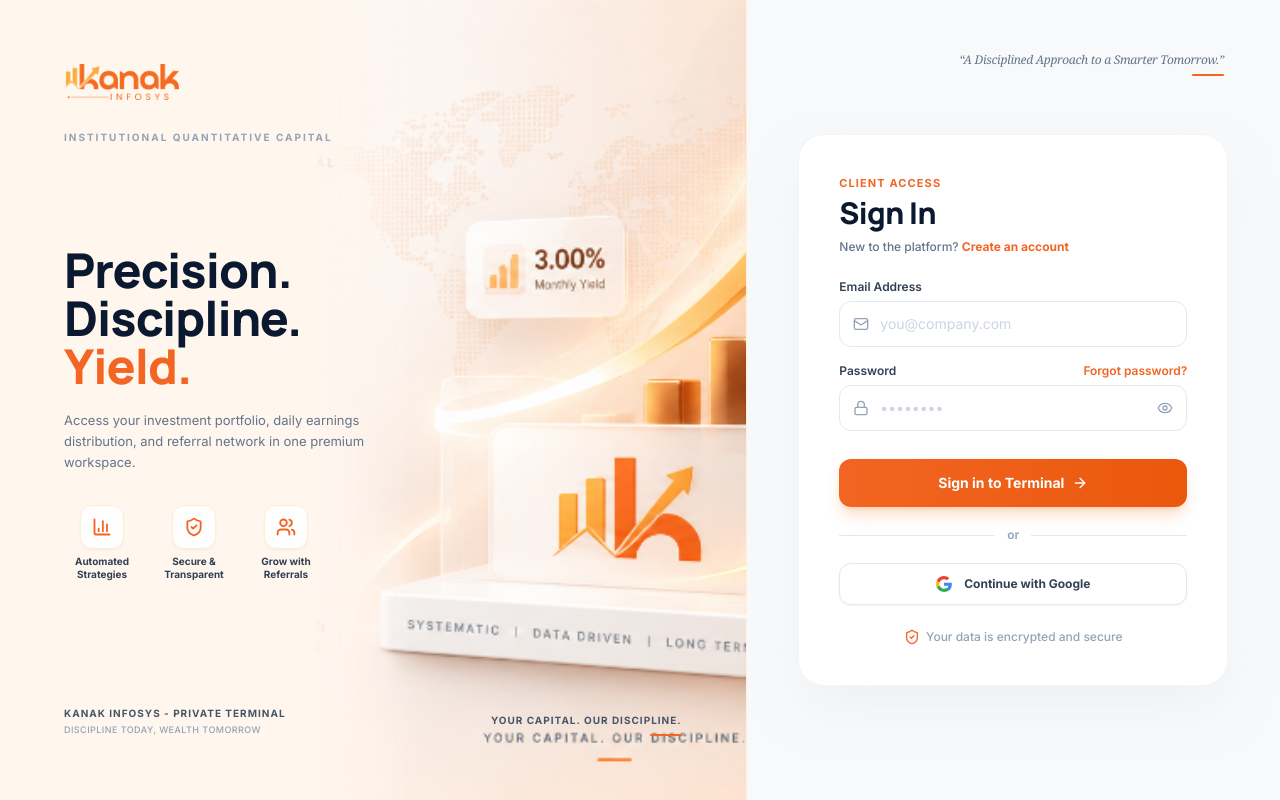
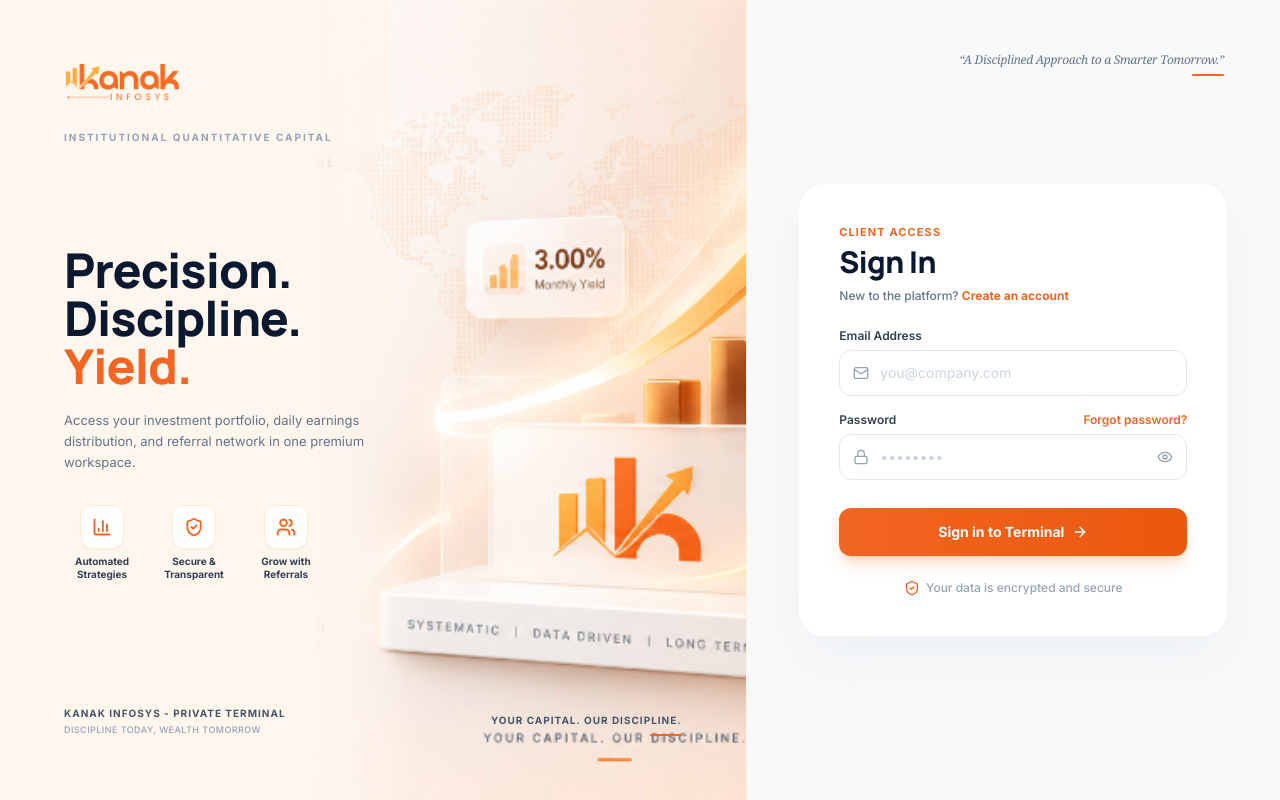
Before and after one commit to chopdaraj/kanakinfosys, a React (Create React App) app in the folder frontend/: page /login in a window 1280 px wide. Built offline with nearby package versions, Linux system fonts and the light colour scheme.

Commit message:
feat(auth): remove Continue with Google button and divider from login page

```diff
--- a/frontend/src/pages/Login.jsx
+++ b/frontend/src/pages/Login.jsx
@@ -41,10 +41,6 @@
     } finally {
       setLoading(false);
     }
-  };
-
-  const handleGoogleLogin = () => {
-    toast.info("Institutional Google SSO: Single Sign-On is currently in audit mode.");
   };
 
   return (
@@ -257,44 +253,6 @@
                 </button>
               </div>
 
-              {/* DIVIDER */}
-              <div className="relative flex items-center justify-center my-3">
-                <div className="border-t border-slate-200 w-full" />
-                <span className="bg-white px-3 text-xs font-semibold text-slate-400 lowercase">
-                  or
-                </span>
-                <div className="border-t border-slate-200 w-full" />
-              </div>
-
-              {/* CONTINUE WITH GOOGLE */}
-              <div>
-                <button
-                  type="button"
-                  onClick={handleGoogleLogin}
-                  className="w-full py-2.5 sm:py-3 px-4 bg-white hover:bg-slate-50 border border-slate-200 rounded-xl text-xs font-bold text-slate-700 flex items-center justify-center gap-3 shadow-sm hover:border-slate-300 active:scale-[0.99] transition-all cursor-pointer"
-                >
-                  <svg className="w-4 h-4 shrink-0" viewBox="0 0 24 24">
-                    <path
-                      fill="#4285F4"
-                      d="M23.745 12.27c0-.7-.06-1.4-.19-2.07H12v4.51h6.6c-.29 1.52-1.14 2.82-2.4 3.68v3.05h3.88c2.27-2.09 3.665-5.17 3.665-9.17z"
-                    />
-                    <path
-                      fill="#34A853"
-                      d="M12 24c3.24 0 5.95-1.08 7.93-2.91l-3.88-3.05c-1.08.72-2.45 1.16-4.05 1.16-3.12 0-5.77-2.1-6.72-4.93H1.26v3.15C3.27 21.39 7.33 24 12 24z"
-                    />
-                    <path
-                      fill="#FBBC05"
-                      d="M5.28 14.27c-.25-.72-.38-1.49-.38-2.27s.13-1.55.38-2.27V6.58H1.26C.46 8.16 0 9.94 0 12s.46 3.84 1.26 5.42l4.02-3.15z"
-                    />
-                    <path
-                      fill="#EA4335"
-                      d="M12 4.75c1.77 0 3.35.61 4.6 1.8l3.42-3.42C17.95 1.19 15.24 0 12 0 7.33 0 3.27 2.61 1.26 6.58l4.02 3.15c.95-2.83 3.6-4.98 6.72-4.98z"
-                    />
-                  </svg>
-                  <span>Continue with Google</span>
-                </button>
-              </div>
-
               {/* SECURITY ENCRYPTION FOOTER */}
               <div className="pt-1 text-center flex items-center justify-center gap-1.5 text-slate-400 text-xs font-medium">
                 <ShieldCheck className="w-4 h-4 text-[#F26522]" />
```
